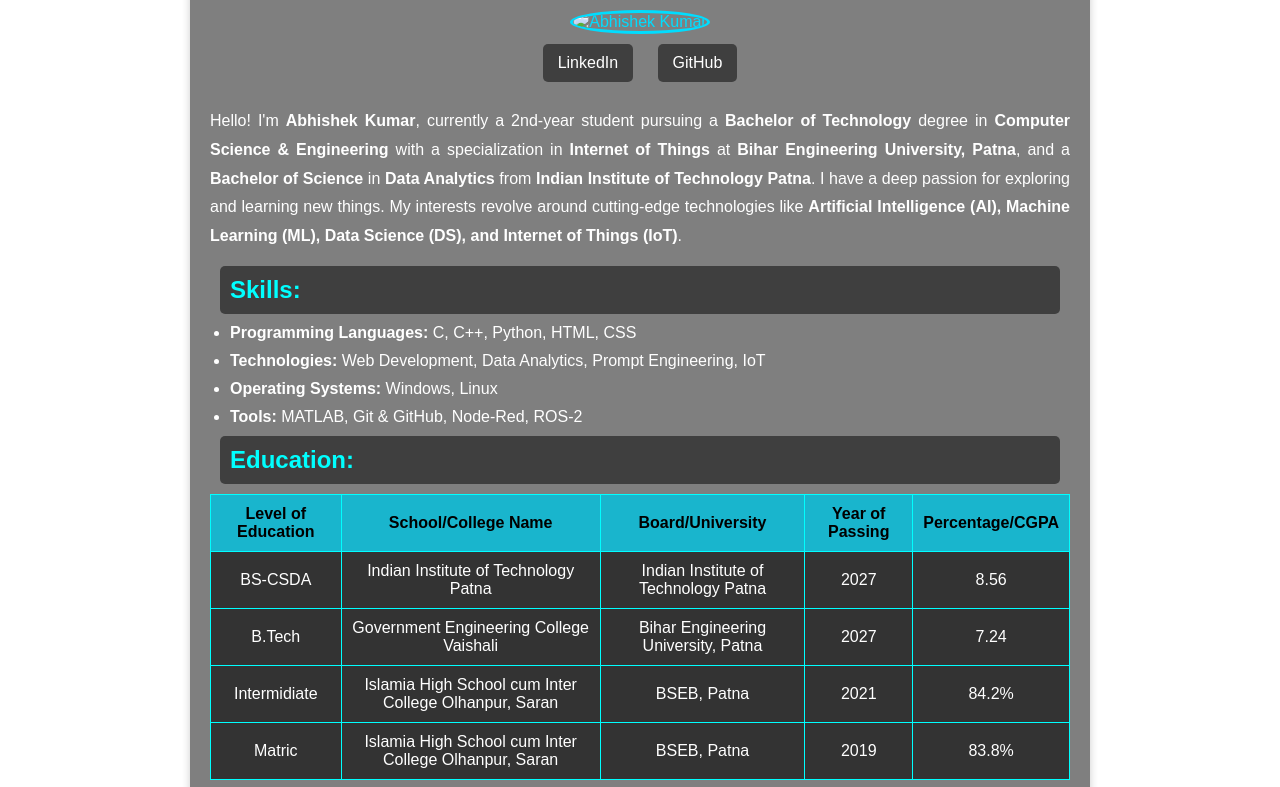
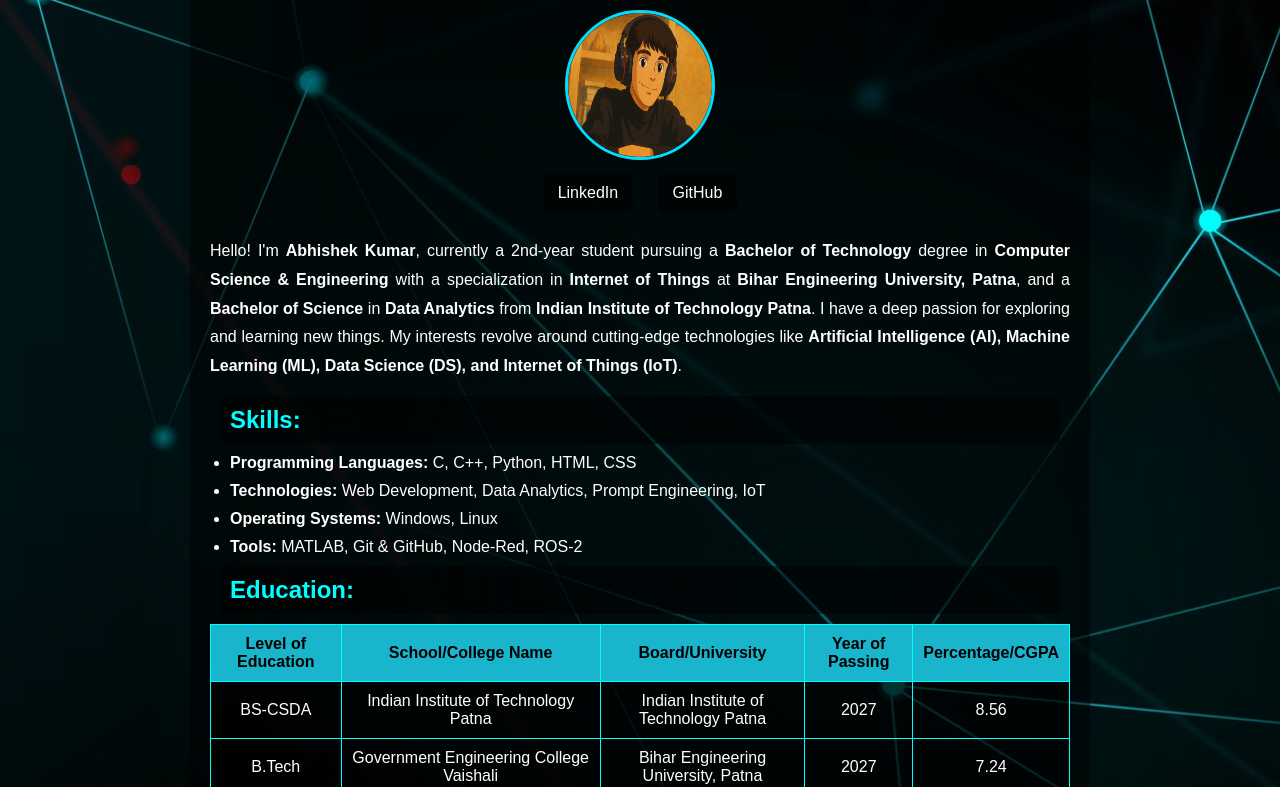
Before and after one commit to abhishek23gecv/GEC_Vaishali_WebD_Training, a plain HTML site: page about.html in a window 1280 px wide. Shown: the part 92-879 px from the top of the page. Drawn offline with Linux system fonts and the light colour scheme.

Commit message:
path correction

```diff
--- a/about.html
+++ b/about.html
@@ -13,7 +13,7 @@
       }
 
       body {
-        background-image: url("/Task/images/bg2.jpg");
+        background-image: url("/images/bg2.jpg");
         background-repeat: no-repeat;
         background-size: cover;
         background-position: center;
@@ -206,7 +206,7 @@
       <h1>Abhishek Kumar</h1>
       <img
         class="profile-img"
-        src="/task/images/av3.jpg"
+        src="/images/av3.jpg"
         alt="Abhishek Kumar"
       />
 
```
Also changed, not shown: index.html (+2 -2 lines), task.html (+1 -1 lines).
